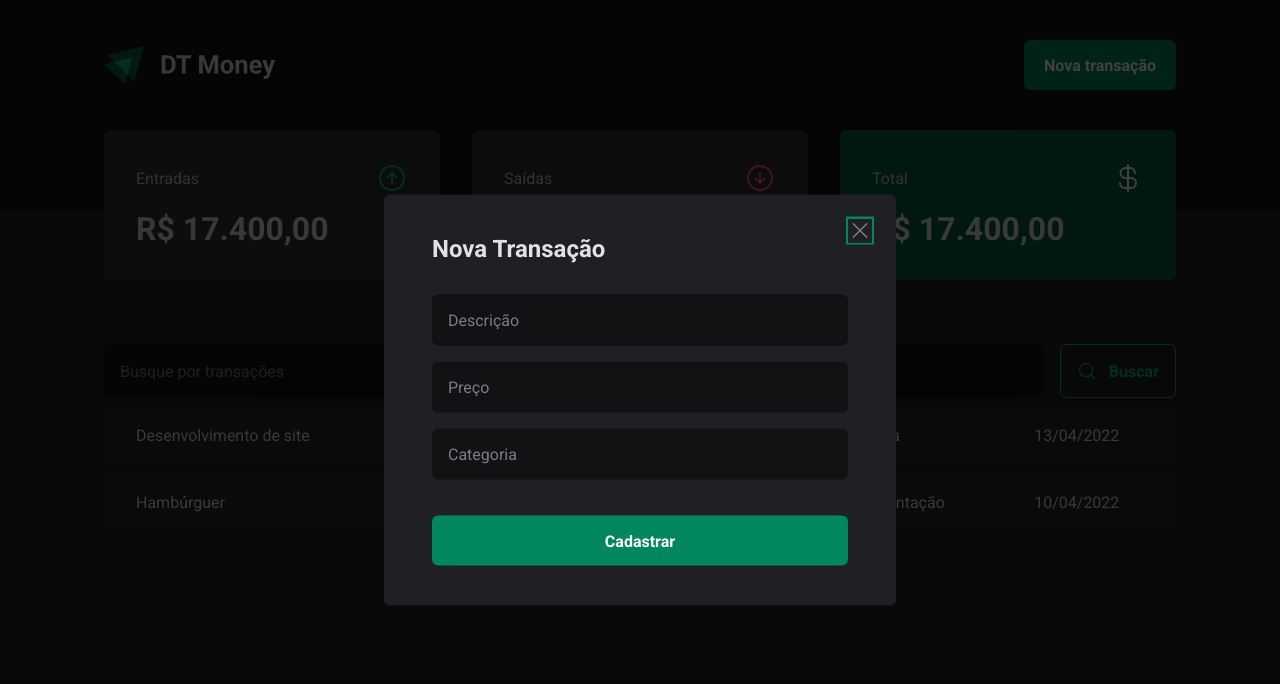
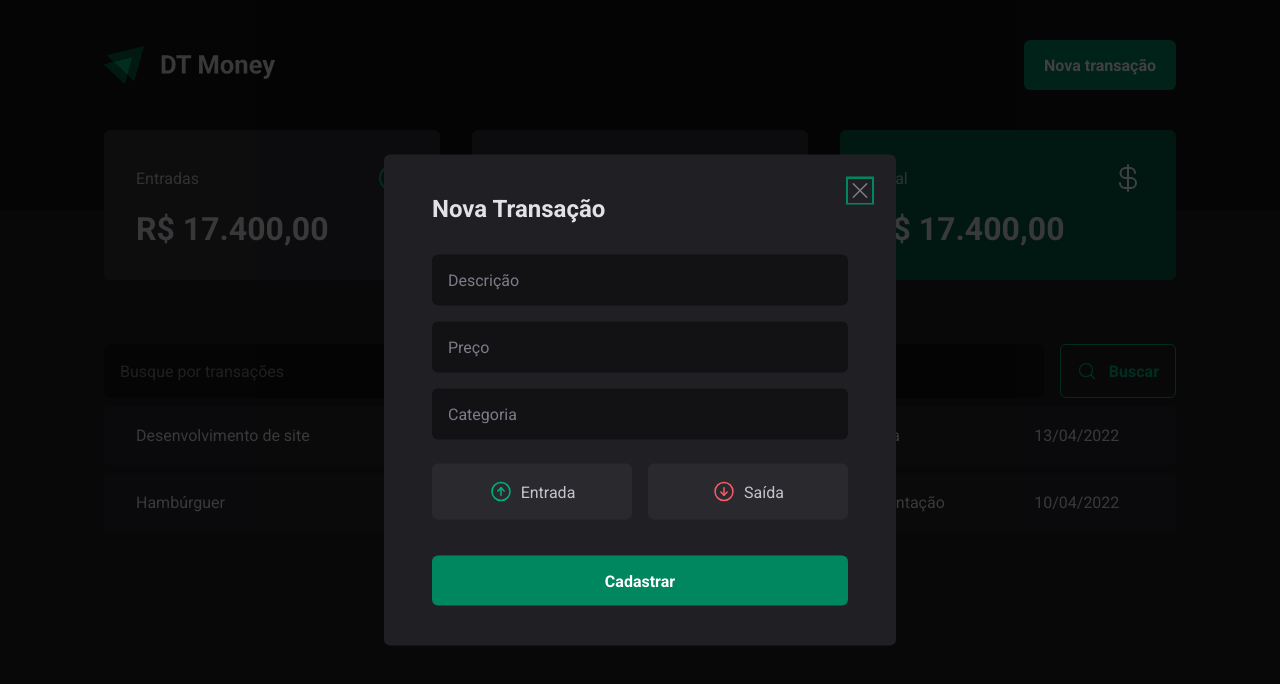
Before and after one commit to rafael-acerqueira/dt-money, a React (Vite) app: page / in a window 1280 px wide. Both pictures are taken after a click on the button "Nova transação". Shown: the top 684 px of the page. Built offline with nearby package versions, Linux system fonts and the light colour scheme; the HTML template or start-up script is replaced by a standard one.

Commit message:
Add income and outcome buttons

```diff
--- a/package.json
+++ b/package.json
@@ -11,6 +11,7 @@
   },
   "dependencies": {
     "@radix-ui/react-dialog": "^1.0.5",
+    "@radix-ui/react-radio-group": "^1.1.3",
     "phosphor-react": "^1.4.1",
     "react": "^18.2.0",
     "react-dom": "^18.2.0",
--- a/src/components/NewTransactionModal/index.tsx
+++ b/src/components/NewTransactionModal/index.tsx
@@ -1,7 +1,13 @@
 import * as Dialog from '@radix-ui/react-dialog';
-import { X } from "phosphor-react";
+import { ArrowCircleDown, ArrowCircleUp, X } from "phosphor-react";
 
-import { CloseButton, Content, Overlay } from './styles';
+import {
+  CloseButton,
+  Content,
+  Overlay,
+  TransactionType,
+  TransactionTypeButton
+} from './styles';
 
 export function NewTransactionModal() {
   return (
@@ -20,6 +26,17 @@
           <input type="number" placeholder="Preço" required />
           <input type="text" placeholder="Categoria" required />
 
+          <TransactionType>
+            <TransactionTypeButton variant="income" value="income">
+              <ArrowCircleUp size={24} />
+              Entrada
+            </TransactionTypeButton>
+            <TransactionTypeButton variant="outcome" value="outcome">
+              <ArrowCircleDown size={24} />
+              Saída
+            </TransactionTypeButton>
+          </TransactionType>
+
           <button type="submit">
             Cadastrar
           </button>
--- a/src/components/NewTransactionModal/styles.ts
+++ b/src/components/NewTransactionModal/styles.ts
@@ -1,5 +1,6 @@
 import styled from "styled-components";
 import * as Dialog from '@radix-ui/react-dialog';
+import * as RadioGroup from '@radix-ui/react-radio-group';
 
 export const Overlay = styled(Dialog.Overlay)`
   position: fixed;
@@ -61,3 +62,43 @@
   cursor: pointer;
   color: ${props => props.theme["gray-500"]};
 `;
+
+
+export const TransactionType = styled(RadioGroup.Root)`
+  display: grid;
+  grid-template-columns: repeat(2, 1fr);
+  gap: 1rem;
+  margin-top: 0.5rem;
+`;
+
+interface TransactionTypeButtonProps {
+  variant: 'income' | 'outcome';
+}
+
+export const TransactionTypeButton = styled(RadioGroup.Item) <TransactionTypeButtonProps>`
+  background: ${props => props.theme["gray-700"]};
+  padding: 1rem;
+  display: flex;
+  align-items: center;
+  justify-content: center;
+  gap: 0.5rem;
+  border-radius: 6px;
+  cursor: pointer;
+  border: 0;
+  color: ${props => props.theme["gray-300"]};
+  svg {
+    color: ${props => props.variant === 'income' ? props.theme["green-300"] : props.theme["red-300"]};
+  }
+
+  &[data-state='unchecked']:hover {
+    transition: background-color 0.2s;
+    background: ${props => props.theme["gray-600"]};
+  }
+  &[data-state='checked'] {
+    color: ${props => props.theme.white};
+    background: ${props => props.variant === 'income' ? props.theme["green-500"] : props.theme["red-500"]};
+    svg {
+      color: ${props => props.theme.white};
+    }
+  }
+`;
```
Also changed, not shown: 1 other file (tests, documents, lock files or other folders).
